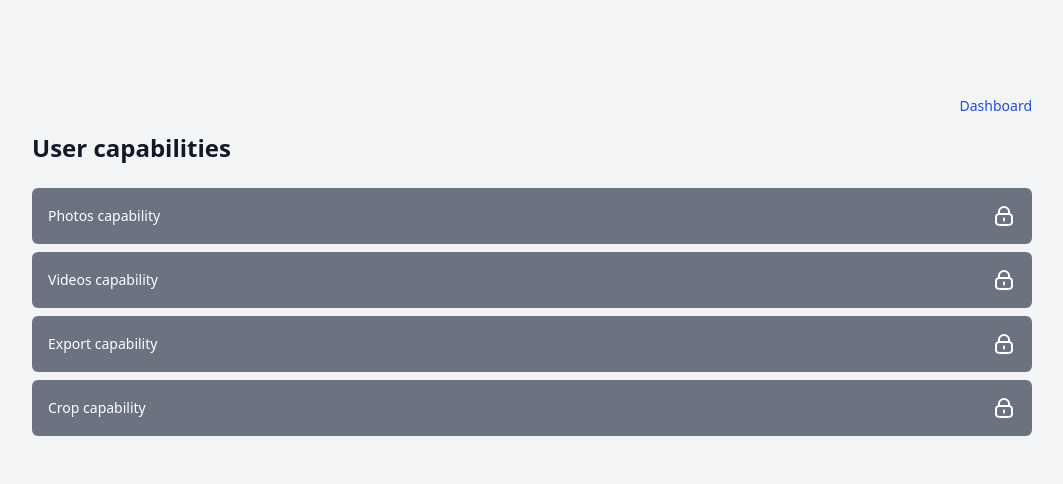
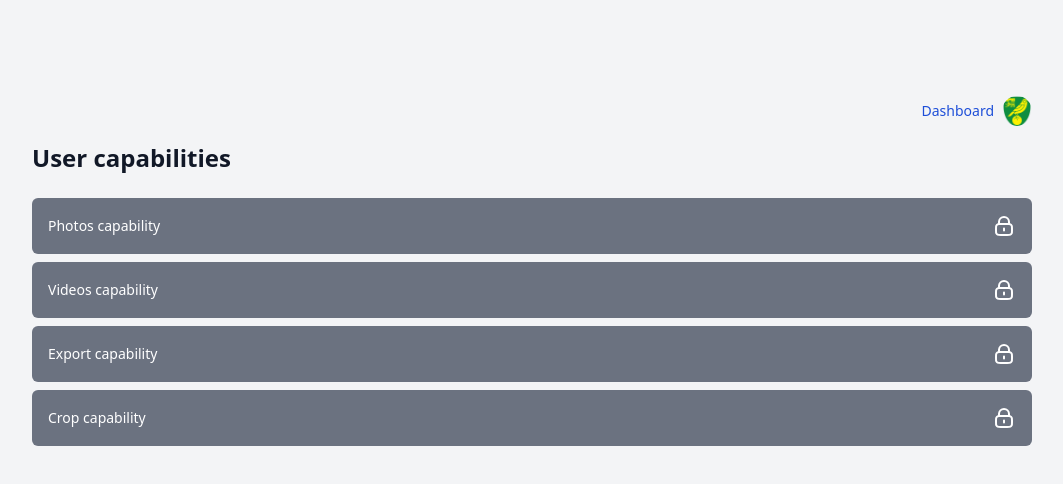
Before and after one commit to Salable/usage-demo, a Next.js app: page / in a window 1280 px wide. Shown: the top 484 px of the page, without its empty margins (108-1171 px from the left). Built offline with nearby package versions, Linux system fonts and the light colour scheme; no server answers.

Commit message:
added avatar to active user on home

```diff
--- a/src/app/page.tsx
+++ b/src/app/page.tsx
@@ -5,6 +5,7 @@ import Link from "next/link";
 import {LockIcon} from "@/components/lock-icon";
 import {TickIcon} from "@/components/tick-icon";
 import Head from "next/head";
+import Image from "next/image";
 
 const activeUser = {
     id: 'userId-1-xxxx',
@@ -35,8 +36,9 @@ const Main = () => {
   return (
     <>
       <div className='max-w-[1000px] m-auto'>
-        <div className="mb-4 text-right">
-          <Link href="/dashboard" className='text-blue-700'>Dashboard</Link>
+        <div className="mb-4 flex justify-end items-center">
+          <Link href="/dashboard" className='text-blue-700 mr-2 '>Dashboard</Link>
+          <div><Image className='rounded-full' src={activeUser.avatar}  alt={activeUser.name} width={30} height={30} /></div>
         </div>
         <div className='mb-6 flex items-center'>
           <h2 className='text-2xl font-bold text-gray-900 mr-4'>
```
